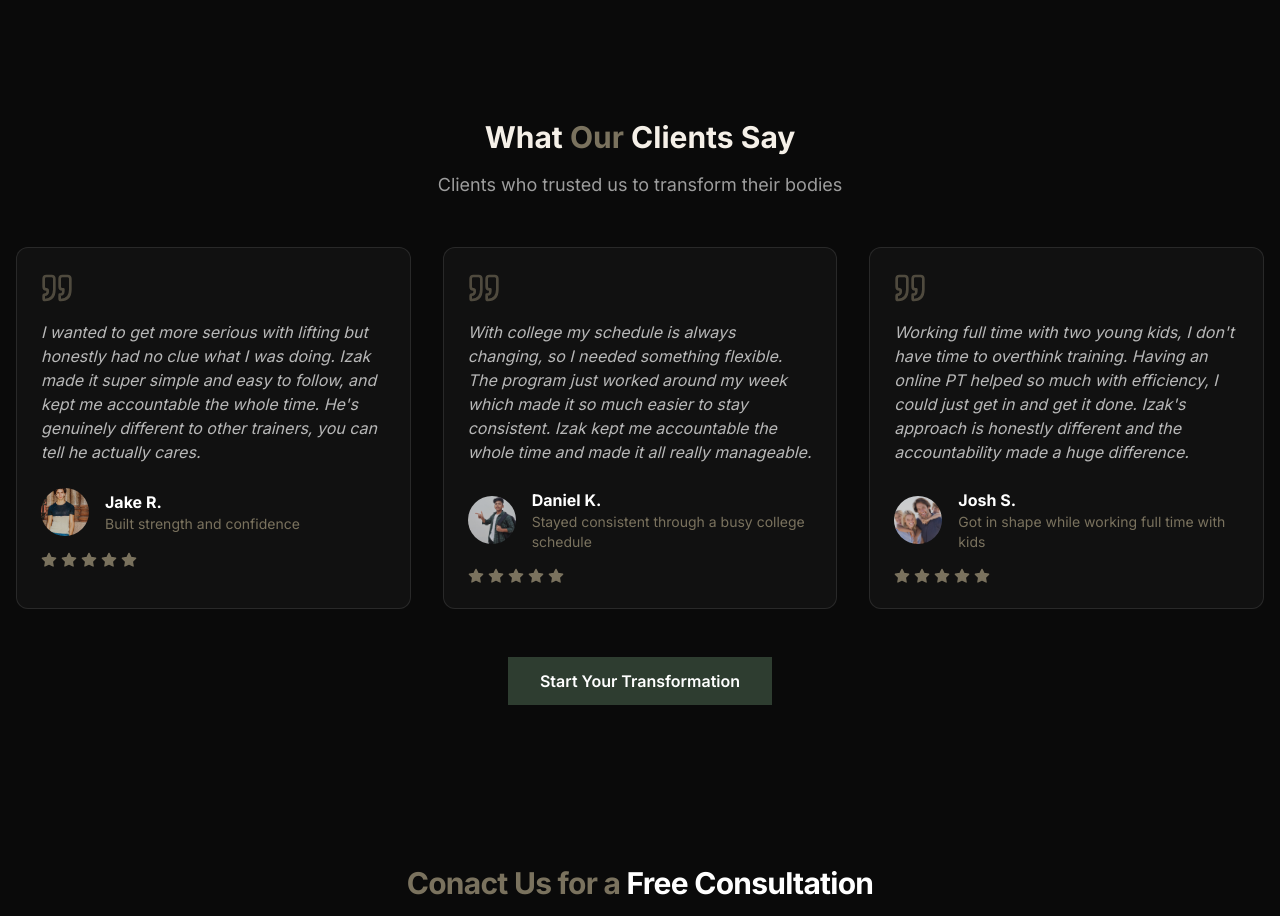
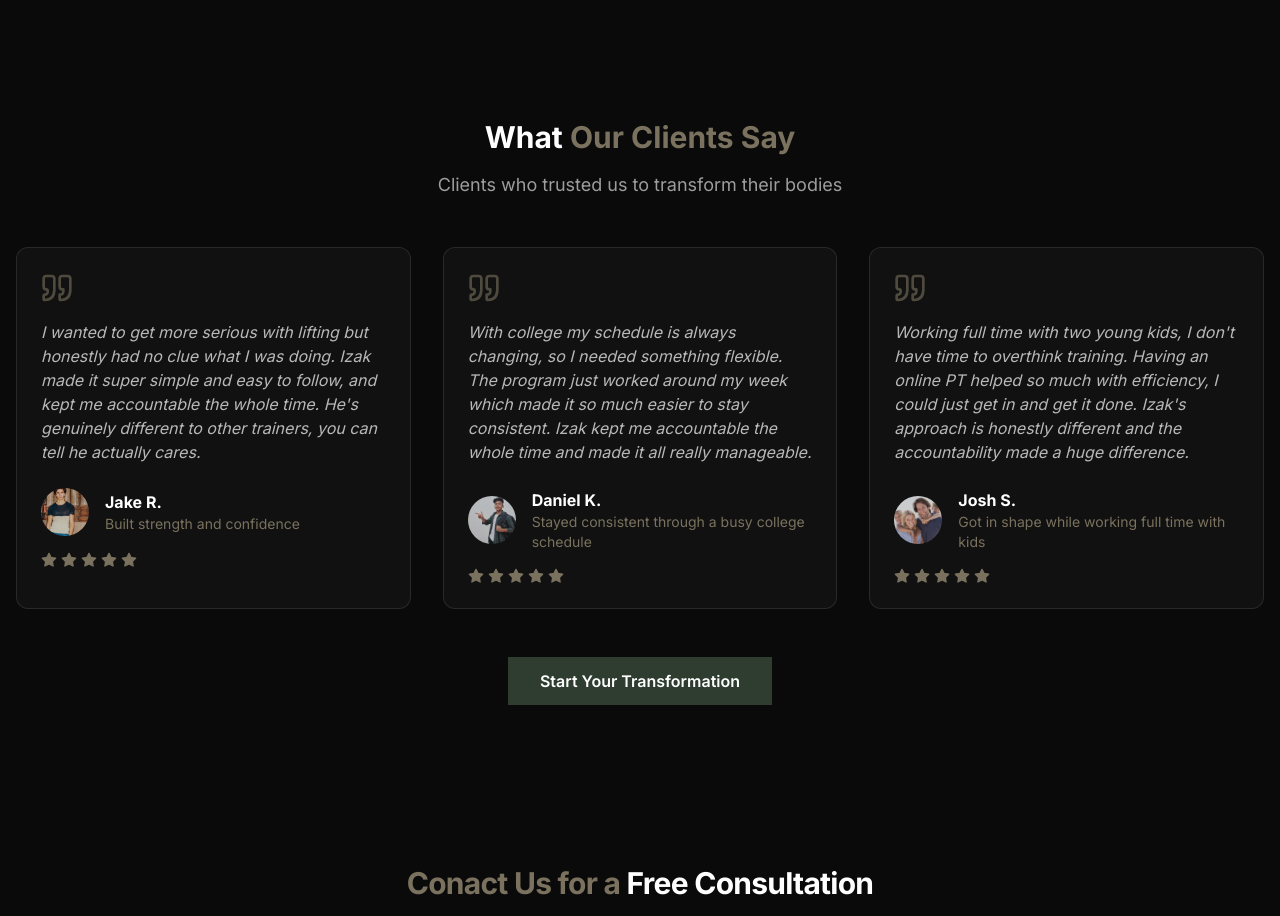
Before and after one commit to Zaggy887/FITNESS, a React (Vite) app: page / in a window 1280 px wide. Shown: the part 4046-4962 px from the top of the page. Built offline with nearby package versions, Linux system fonts and the light colour scheme.

Commit message:
Apply beige to 'Our Clients Say' heading

```diff
--- a/src/components/Testimonials.tsx
+++ b/src/components/Testimonials.tsx
@@ -56,8 +56,8 @@ const Testimonials = () => {
     >
       <div className="container mx-auto px-4">
         <div className="text-center max-w-3xl mx-auto mb-12">
-          <h2 className="fade-in text-[#F5F0E8] text-3xl font-bold mb-4">
-            What <span className="text-[#7A725E]">Our</span> Clients Say
+          <h2 className="fade-in text-3xl font-bold mb-4">
+            <span className="text-white">What </span><span className="text-[#7A725E]">Our Clients Say</span>
           </h2>
           <p className="fade-in text-white/60 text-lg">
             Clients who trusted us to transform their bodies
```
